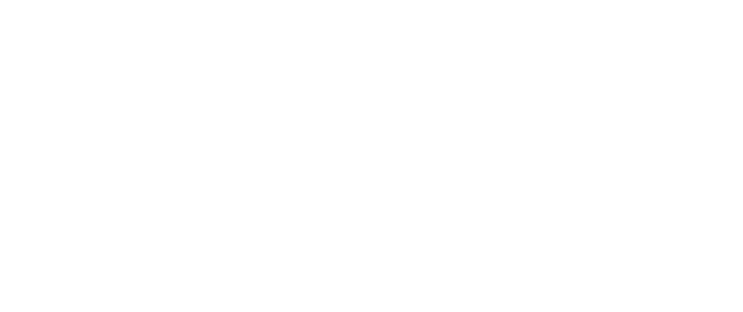
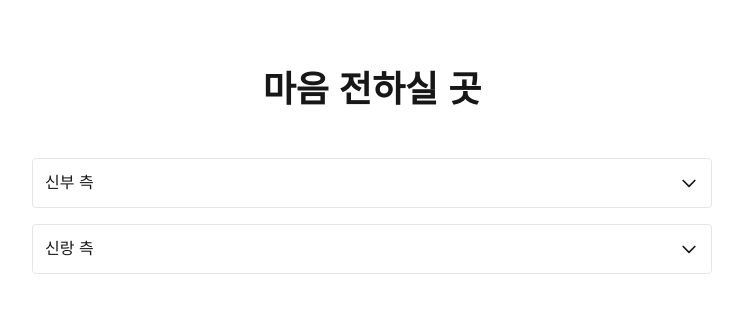
Before and after one commit to ejayyy/invitation_jh, a Next.js app: page / in a window 1280 px wide. Shown: the part 7768-8080 px from the top of the page, without its empty margins (268-1011 px from the left). Before the commit the page ends 7758 px from the top, so only its background shows below. Built offline with nearby package versions, Linux system fonts and the light colour scheme; a web font is replaced by a local one.

Commit message:
Add: accordion

```diff
--- /dev/null
+++ b/app/components/Accordion.tsx
@@ -0,0 +1,164 @@
+"use client";
+
+import React, { useRef, useEffect, useState } from "react";
+
+interface Account {
+  title: string;
+  name: string;
+  number: string;
+  bank: string;
+}
+
+interface AccordionItem {
+  title: string;
+  accounts: Account[];
+}
+
+interface AccordionProps {
+  title: string;
+  accounts: Account[];
+  isOpen: boolean;
+  onToggle: () => void;
+}
+
+const AccordionItem: React.FC<AccordionProps> = ({ title, accounts, isOpen, onToggle }) => {
+  const contentRef = useRef<HTMLDivElement>(null);
+  const [contentHeight, setContentHeight] = useState(0);
+
+  useEffect(() => {
+    if (contentRef.current) {
+      setContentHeight(isOpen ? contentRef.current.scrollHeight : 0);
+    }
+  }, [isOpen, accounts]);
+
+  const handleCopy = (text: string) => {
+    navigator.clipboard.writeText(text).then(() => {
+      alert("계좌번호가 복사되었습니다.");
+    });
+  };
+
+  return (
+    <div className="mb-4 w-full border border-neutral-200 dark:border-neutral-700 rounded-sm">
+      <button
+        onClick={onToggle}
+        className="w-full p-3 flex justify-between items-center hover:bg-neutral-100 dark:hover:bg-neutral-900"
+      >
+        <span className="font-light font-(family-name:--font-ibm-plex-sans-kr)">{title}</span>
+        <svg
+          className={`w-5 h-5 transition-transform duration-300 ${isOpen ? 'rotate-180' : ''}`}
+          fill="none"
+          stroke="currentColor"
+          viewBox="0 0 24 24"
+        >
+          <path strokeLinecap="round" strokeLinejoin="round" strokeWidth={2} d="M19 9l-7 7-7-7" />
+        </svg>
+      </button>
+
+      <div
+        className="overflow-hidden transition-all duration-300"
+        style={{ height: `${contentHeight}px` }}
+      >
+        <div ref={contentRef} className="p-3">
+          <div className="flex flex-col gap-3">
+            {accounts.map((acc, index) => (
+              <div key={index} className="flex items-center justify-between">
+                <div className="flex items-center gap-3">
+                  <span className="font-bold">{acc.title}</span>
+                  <span className="text-sm font-medium">{acc.name}</span>
+                </div>
+                <button
+                  onClick={() => handleCopy(`${acc.bank} ${acc.number}`)}
+                  className="bg-neutral-100 hover:bg-neutral-200 dark:bg-neutral-800 dark:hover:bg-neutral-700 py-2 px-3 rounded-sm text-sm flex items-center basis-2/3"
+                >
+                  <span className="text-xs ml-1 mr-2">{acc.bank}</span>
+                  {acc.number}
+                </button>
+              </div>
+            ))}
+          </div>
+          <p className="text-xs text-neutral-600 dark:text-neutral-400 mt-2 text-right font-(family-name:--font-ibm-plex-sans-kr)">
+            계좌번호 클릭 시 복사됩니다.
+          </p>
+        </div>
+      </div>
+    </div>
+  );
+};
+
+export default function Accordion() {
+  const [openIndex, setOpenIndex] = useState<number | null>(null);
+
+  // 여기에 계좌 정보를 입력하세요
+  const accordionData: AccordionItem[] = [
+    {
+      title: "신부 측",
+      accounts: [
+        {
+          title: "신부",
+          name: "정보민",
+          number: "110-427-946154",
+          bank: "신한",
+        },
+        {
+          title: "아버지",
+          name: "정동수",
+          number: "85690100005762",
+          bank: "국민",
+        },
+        {
+          title: "어머니",
+          name: "박미경",
+          number: "912-04-106769",
+          bank: "신한",
+        },
+      ],
+    },
+    {
+      title: "신랑 측",
+      accounts: [{
+        title: "신랑",
+        name: "하정수",
+        number: "110-427-946154",
+        bank: "신한",
+      },
+      {
+        title: "아버지",
+        name: "하후동",
+        number: "1005-903-884007",
+        bank: "우리",
+      },
+      {
+        title: "어머니",
+        name: "박옥분",
+        number: "1005-403-217198",
+        bank: "우리",
+      },
+      ],
+    },
+  ];
+
+  const toggleAccordion = (index: number) => {
+    setOpenIndex(openIndex === index ? null : index);
+  };
+
+  return (
+    <section className="w-full py-20 px-4">
+      <div className="max-w-3xl mx-auto">
+        <h2 className="text-3xl md:text-4xl font-bold text-center mb-12">
+          마음 전하실 곳
+        </h2>
+        <div className="space-y-4">
+          {accordionData.map((item, index) => (
+            <AccordionItem
+              key={index}
+              title={item.title}
+              accounts={item.accounts}
+              isOpen={openIndex === index}
+              onToggle={() => toggleAccordion(index)}
+            />
+          ))}
+        </div>
+      </div>
+    </section>
+  );
+}
--- a/app/page.tsx
+++ b/app/page.tsx
@@ -7,6 +7,7 @@
 import Countdown from "./components/Countdown";
 import KakaoMap from "./components/KakaoMap";
 import Instagram from "./components/Instagram";
+import Accordion from "./components/Accordion";
 
 export default function Home() {
   return (
@@ -20,6 +21,7 @@
       <Countdown />
       <KakaoMap />
       <Instagram />
+      <Accordion />
     </div>
   );
 }
```
